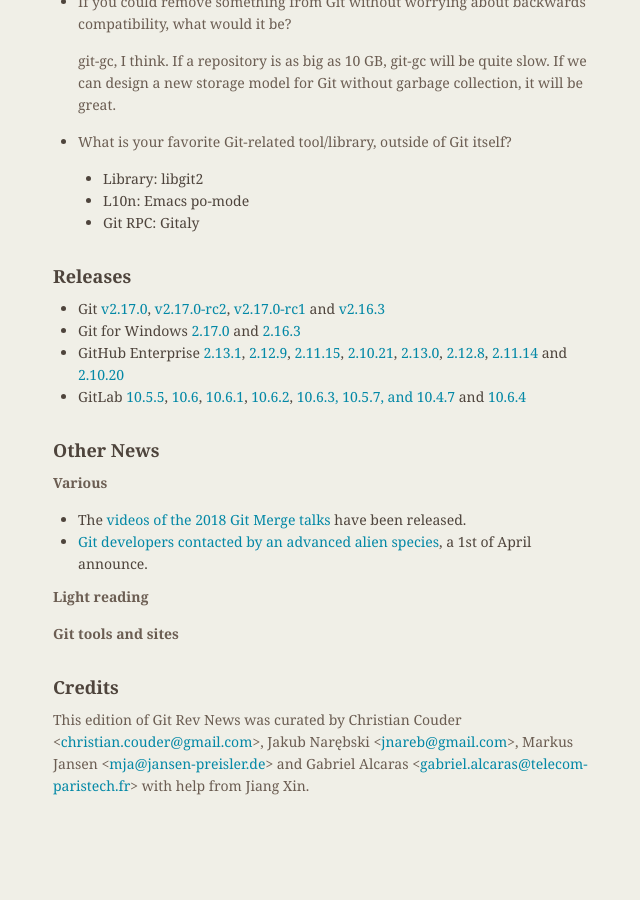
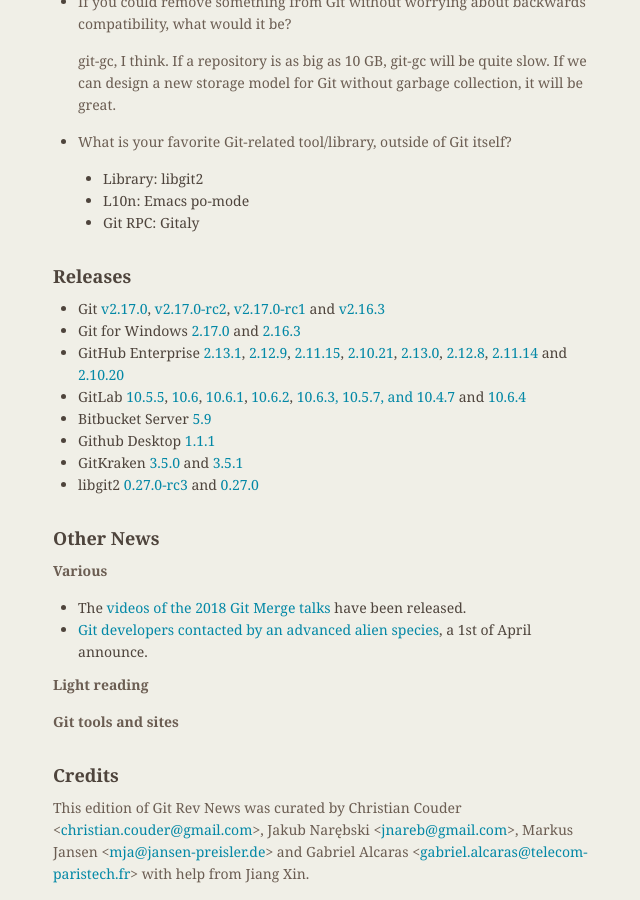
Before and after one commit to git/git.github.io, a Jekyll site: the page built from rev_news/drafts/edition-38.md, in a window 1280 px wide and 900 px high, scrolled down 1622 px. Shown: the whole window, without its empty margins (481-1121 px from the left). Built offline with Jekyll 4.4.1, drawn with Linux system fonts in a browser that asks for light colours; before the commit the page ends 2434 px from its top, so only the background shows below that.

Commit message:
rn-38: add BitBucket and other releases

```diff
--- a/rev_news/drafts/edition-38.md
+++ b/rev_news/drafts/edition-38.md
@@ -134,6 +134,12 @@
 [10.6.2](https://about.gitlab.com/2018/03/29/gitlab-10-6-2-released/),
 [10.6.3, 10.5.7, and 10.4.7](https://about.gitlab.com/2018/04/04/security-release-gitlab-10-dot-6-dot-3-released/) and
 [10.6.4](https://about.gitlab.com/2018/04/09/gitlab-10-6-4-released/)
+* Bitbucket Server [5.9](https://confluence.atlassian.com/bitbucketserver/bitbucket-server-5-9-release-notes-946029921.html)
+* Github Desktop [1.1.1](https://desktop.github.com/release-notes/)
+* GitKraken [3.5.0](https://support.gitkraken.com/release-notes/current#v3-5-0) and
+[3.5.1](https://support.gitkraken.com/release-notes/current#v3-5-1)
+* libgit2 [0.27.0-rc3](https://github.com/libgit2/libgit2/releases/tag/v0.27.0-rc3) and
+[0.27.0](https://github.com/libgit2/libgit2/releases/tag/v0.27.0)
 
 ## Other News
 
```
